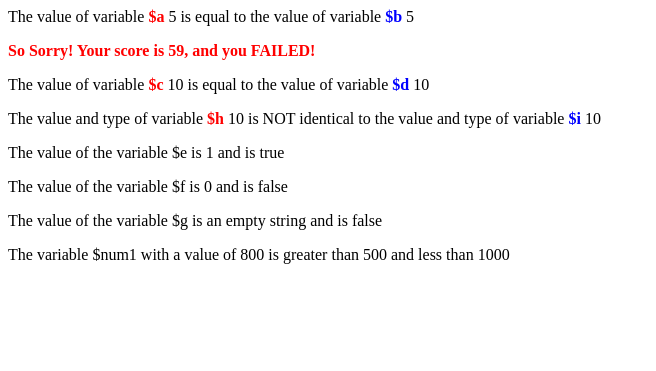
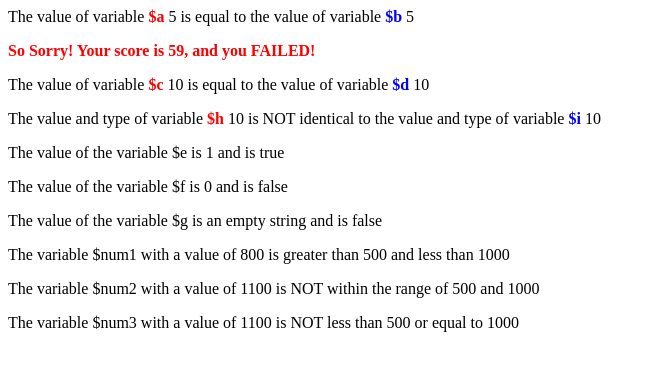
Before and after one commit to chrisdav6/Treehouse, a PHP site: page /01-conditionals.php in a window 1280 px wide. Shown: the top 371 px of the page, without its empty margins (0-656 px from the left). Run offline with PHP 8.4, Linux system fonts and the light colour scheme.

Commit message:
Working with logical AND && - OR || operators

```diff
--- a/php_arrays_conditionals/01-conditionals.php
+++ b/php_arrays_conditionals/01-conditionals.php
@@ -81,4 +81,24 @@ if($num1 > 500) {
   echo("<p>The variable \$num1 with a value of $num1 is not greater than 500</p>");
 }
 
+
+//Working with logical AND && operator
+$num2 = 1100;
+
+if($num2 > 500 && $num2 < 1000) {
+  echo("<p>The variable \$num2 with a value of $num2 is greater than 500 and less than 1000</p>");
+}else {
+  echo("<p>The variable \$num2 with a value of $num2 is NOT within the range of 500 and 1000</p>");
+}
+
+
+//Working with logical OR || operator
+$num3 = 1100;
+
+if($num3 < 500 || $num3 == 1000) {
+  echo("<p>The variable \$num3 with a value of $num3 is less than 500 or equal to 1000</p>");
+}else {
+  echo("<p>The variable \$num3 with a value of $num3 is NOT less than 500 or equal to 1000</p>");
+}
+
 ?>
```
